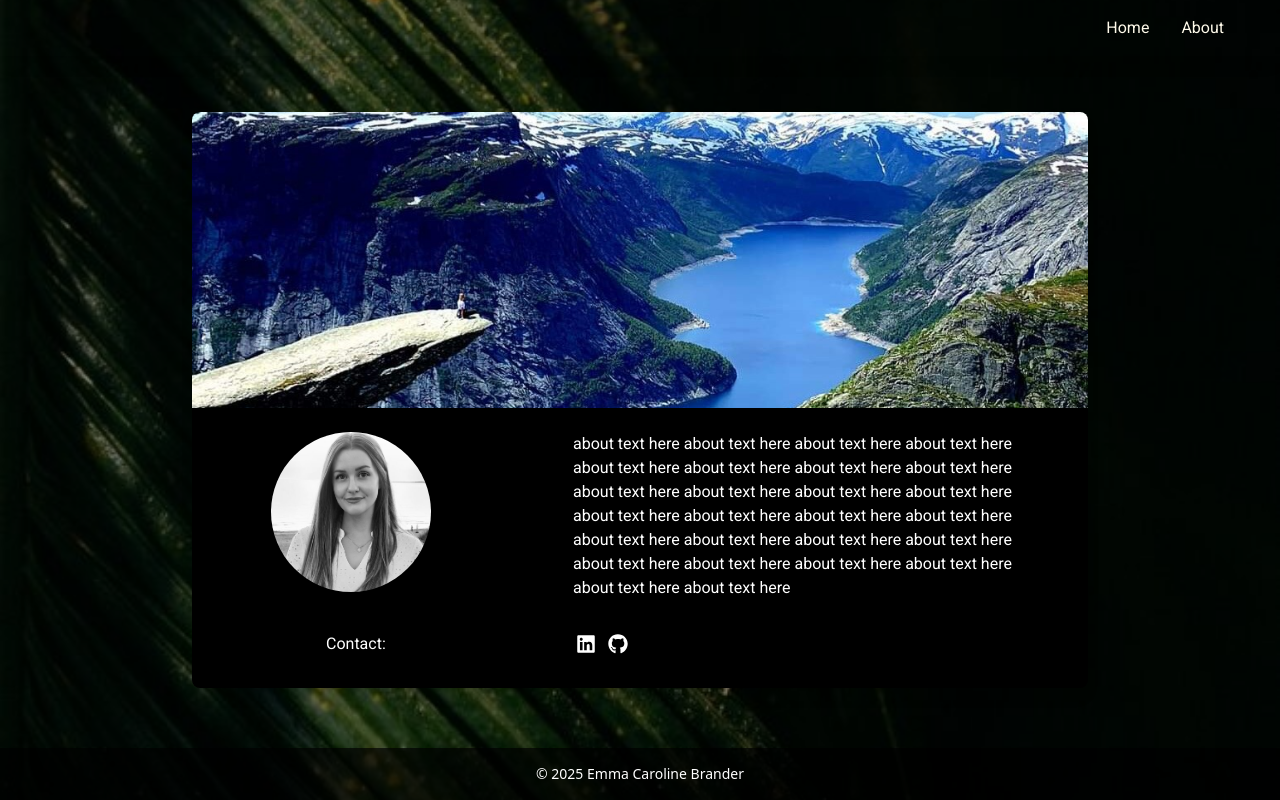
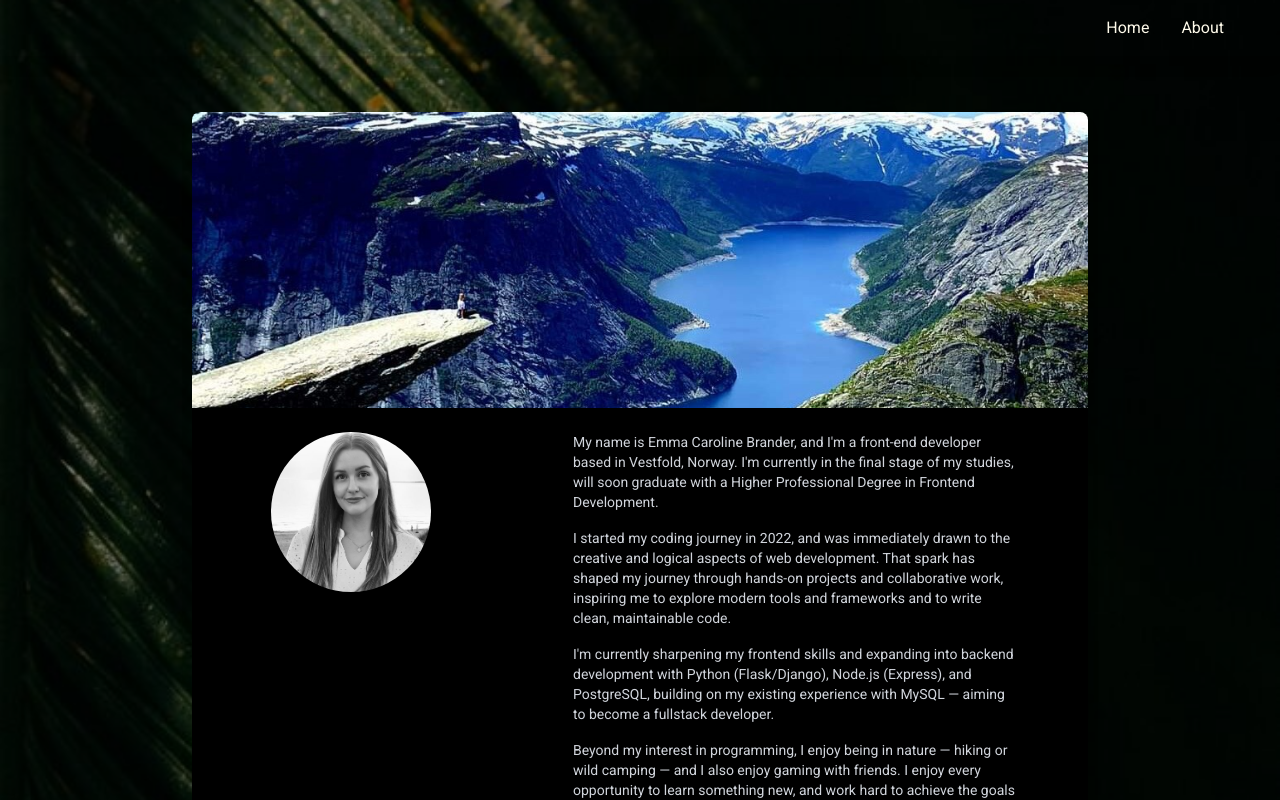
Before and after one commit to EmmaCaroline/portfolio2, a React (Vite) app: page /about in a window 1280 px wide. Shown: the top 800 px of the page. Built offline with nearby package versions, Linux system fonts and the light colour scheme.

Commit message:
update About page

```diff
--- a/src/components/About.jsx
+++ b/src/components/About.jsx
@@ -18,15 +18,33 @@ const About = () => {
             className="w-24 h-24 sm:w-28 sm:h-28 md:w-32 md:h-32 lg:w-40 lg:h-40 rounded-full object-cover self-start"
             src={ProfileImage}
           />
-          <p className="text-white font-body text-sm md:text-base sm:w-1/2 mt-6 sm:mt-0">
-            about text here about text here about text here about text here
-            about text here about text here about text here about text here
-            about text here about text here about text here about text here
-            about text here about text here about text here about text here
-            about text here about text here about text here about text here
-            about text here about text here about text here about text here
-            about text here about text here
-          </p>
+          <div className="sm:w-1/2 mt-6 sm:mt-0">
+            <p className="text-gray-300 font-body text-sm">
+              My name is Emma Caroline Brander, and I'm a front-end developer
+              based in Vestfold, Norway. I'm currently in the final stage of my
+              studies, will soon graduate with a Higher Professional Degree in
+              Frontend Development.
+            </p>
+            <p className="text-gray-300 font-body text-sm mt-4">
+              I started my coding journey in 2022, and was immediately drawn to
+              the creative and logical aspects of web development. That spark
+              has shaped my journey through hands-on projects and collaborative
+              work, inspiring me to explore modern tools and frameworks and to
+              write clean, maintainable code.
+            </p>
+            <p className="text-gray-300 font-body text-sm mt-4">
+              I'm currently sharpening my frontend skills and expanding into
+              backend development with Python (Flask/Django), Node.js (Express),
+              and PostgreSQL, building on my existing experience with MySQL —
+              aiming to become a fullstack developer.
+            </p>
+            <p className="text-gray-300 font-body text-sm mt-4">
+              Beyond my interest in programming, I enjoy being in nature —
+              hiking or wild camping — and I also enjoy gaming with friends. I
+              enjoy every opportunity to learn something new, and work hard to
+              achieve the goals I set for myself.
+            </p>
+          </div>
         </div>
         <p className="text-white font-body text-sm md:text-base mt-8 sm:ml-[72px] md:ml-[90px] lg:ml-[126px] flex items-center gap-6 sm:gap-3 mb-6">
           Contact:
```
